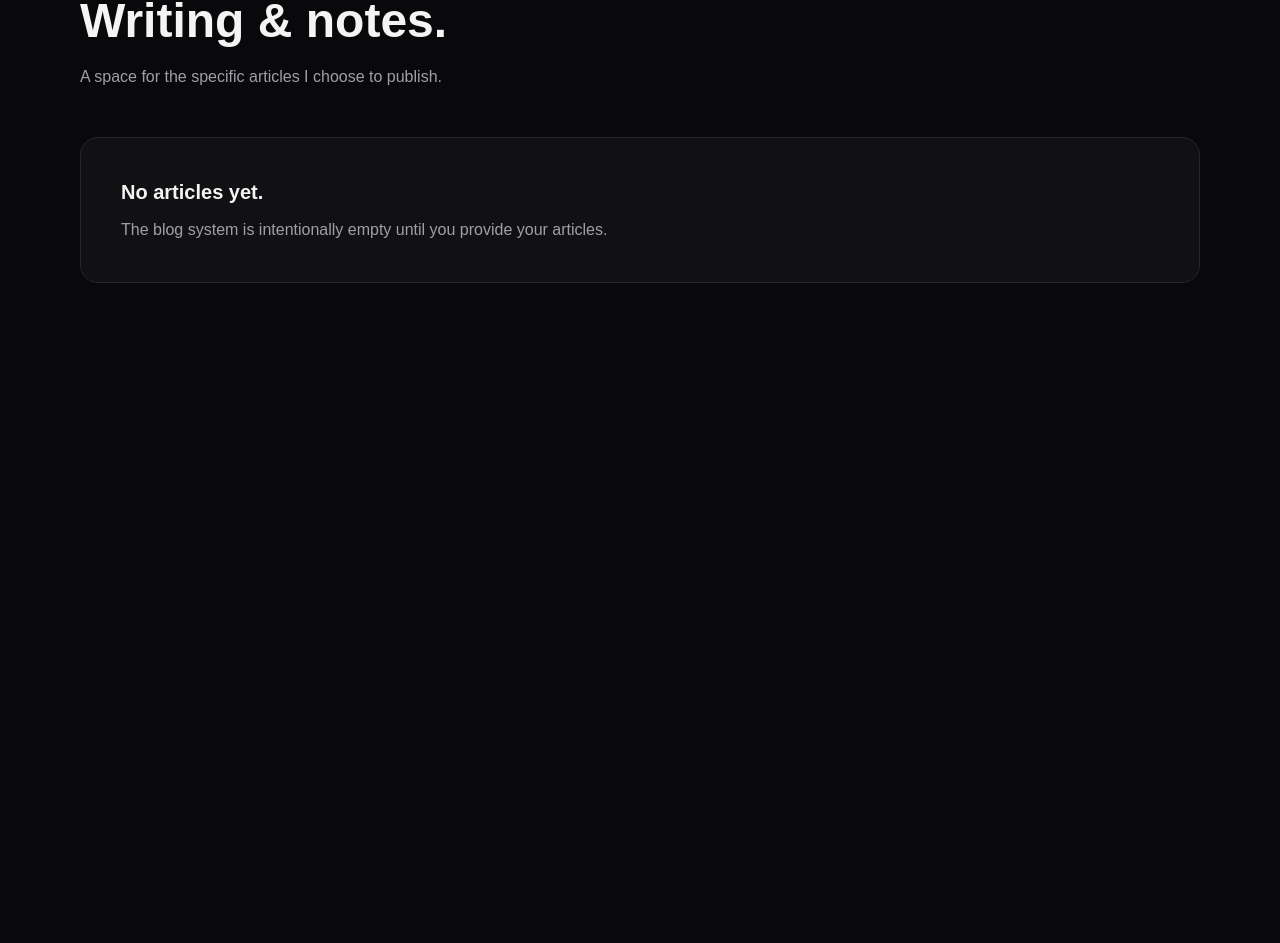
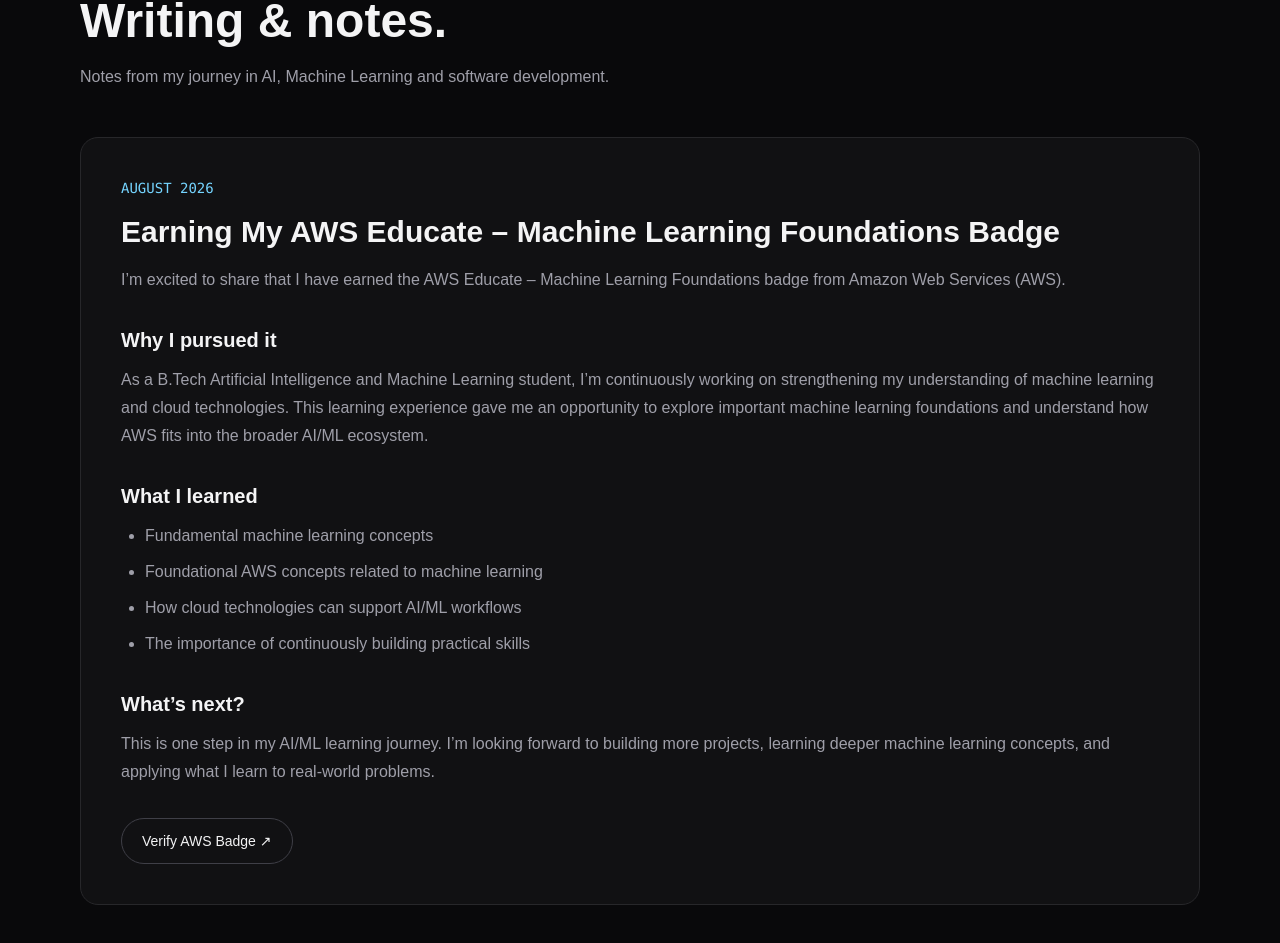
Before and after one commit to Channabasava-utk/channabasava-portfolio, a Next.js app: page /blog in a window 1280 px wide. Shown: the part 203-1146 px from the top of the page. Before the commit the page ends 800 px from the top, so only its background shows below. Built offline with nearby package versions, Linux system fonts and the light colour scheme.

Commit message:
Enhance Blog component with AWS badge article
Updated the Blog component to include an article about earning an AWS Educate badge, detailing the learning experience and future plans.

```diff
--- a/app/blog/page.tsx
+++ b/app/blog/page.tsx
@@ -1,2 +1,83 @@
 import Link from "next/link";
-export default function Blog(){return <main className="min-h-screen"><div className="container py-16"><Link href="/" className="text-sm text-zinc-500">← Home</Link><p className="mono mt-20 text-sm text-sky-300">BLOG</p><h1 className="mt-3 text-5xl font-semibold">Writing & notes.</h1><p className="mt-5 max-w-2xl text-zinc-400">A space for the specific articles I choose to publish.</p><div className="card mt-12 p-10"><h2 className="text-xl font-semibold">No articles yet.</h2><p className="mt-3 text-zinc-400">The blog system is intentionally empty until you provide your articles.</p></div></div></main>}
+
+export default function Blog() {
+  return (
+    <main className="min-h-screen">
+      <div className="container py-16">
+        <Link href="/" className="text-sm text-zinc-500">
+          ← Home
+        </Link>
+
+        <p className="mono mt-20 text-sm text-sky-300">BLOG</p>
+
+        <h1 className="mt-3 text-5xl font-semibold">
+          Writing & notes.
+        </h1>
+
+        <p className="mt-5 max-w-2xl text-zinc-400">
+          Notes from my journey in AI, Machine Learning and software development.
+        </p>
+
+        <article className="card mt-12 p-8 md:p-10">
+          <p className="mono text-sm text-sky-300">
+            AUGUST 2026
+          </p>
+
+          <h2 className="mt-4 text-3xl font-semibold">
+            Earning My AWS Educate – Machine Learning Foundations Badge
+          </h2>
+
+          <p className="mt-4 leading-7 text-zinc-400">
+            I’m excited to share that I have earned the AWS Educate –
+            Machine Learning Foundations badge from Amazon Web Services (AWS).
+          </p>
+
+          <h3 className="mt-8 text-xl font-semibold">
+            Why I pursued it
+          </h3>
+
+          <p className="mt-3 leading-7 text-zinc-400">
+            As a B.Tech Artificial Intelligence and Machine Learning student,
+            I’m continuously working on strengthening my understanding of
+            machine learning and cloud technologies. This learning experience
+            gave me an opportunity to explore important machine learning
+            foundations and understand how AWS fits into the broader AI/ML
+            ecosystem.
+          </p>
+
+          <h3 className="mt-8 text-xl font-semibold">
+            What I learned
+          </h3>
+
+          <ul className="mt-3 list-disc space-y-2 pl-6 leading-7 text-zinc-400">
+            <li>Fundamental machine learning concepts</li>
+            <li>Foundational AWS concepts related to machine learning</li>
+            <li>How cloud technologies can support AI/ML workflows</li>
+            <li>The importance of continuously building practical skills</li>
+          </ul>
+
+          <h3 className="mt-8 text-xl font-semibold">
+            What’s next?
+          </h3>
+
+          <p className="mt-3 leading-7 text-zinc-400">
+            This is one step in my AI/ML learning journey. I’m looking forward
+            to building more projects, learning deeper machine learning
+            concepts, and applying what I learn to real-world problems.
+          </p>
+
+          <div className="mt-8">
+            <a
+              href="https://www.credly.com/badges/687e7939-2e17-4ea8-9017-5e29f0328a66/public_url"
+              target="_blank"
+              rel="noreferrer"
+              className="inline-block rounded-full border border-zinc-700 px-5 py-3 text-sm transition hover:border-sky-400 hover:text-sky-300"
+            >
+              Verify AWS Badge ↗
+            </a>
+          </div>
+        </article>
+      </div>
+    </main>
+  );
+}
```
